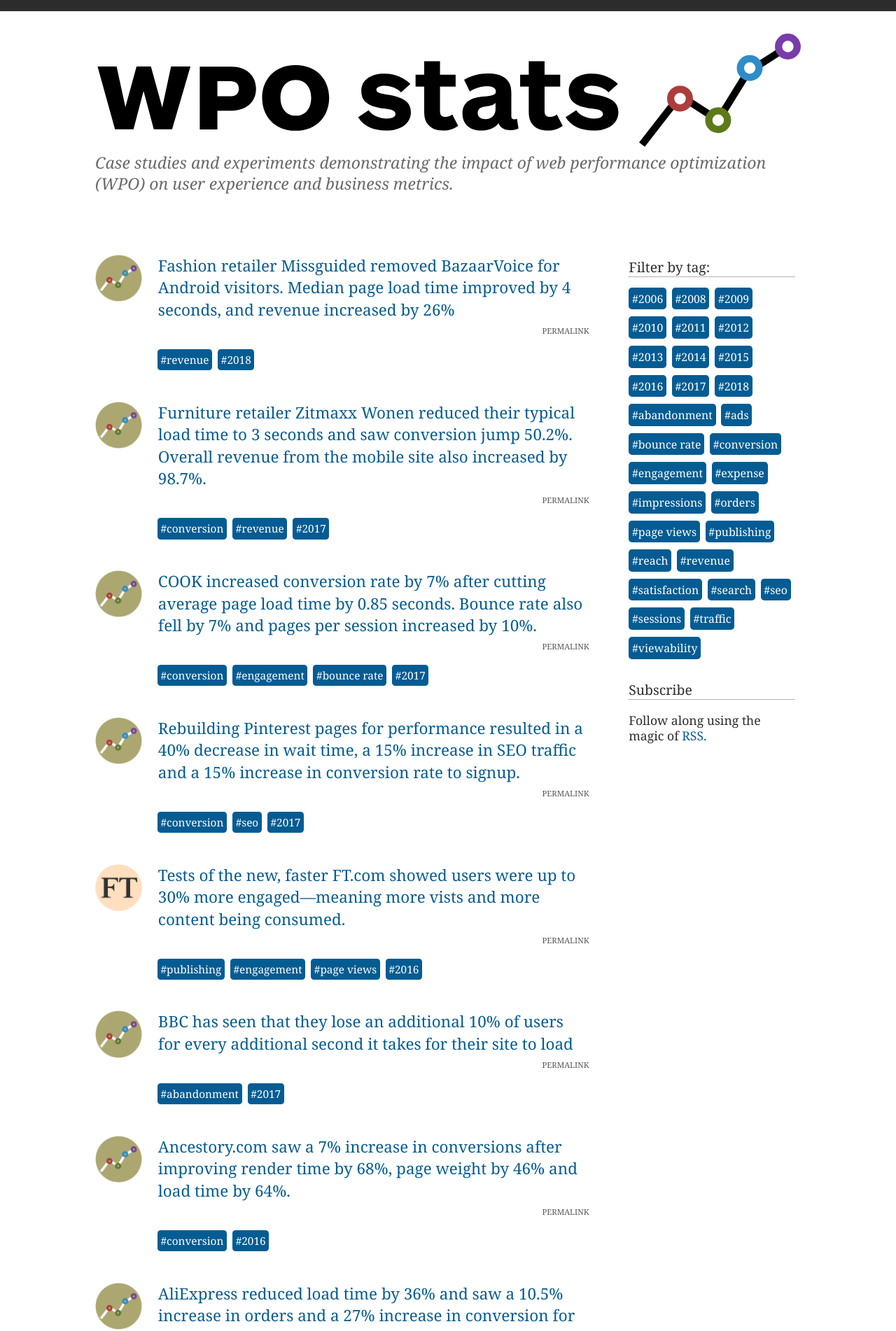
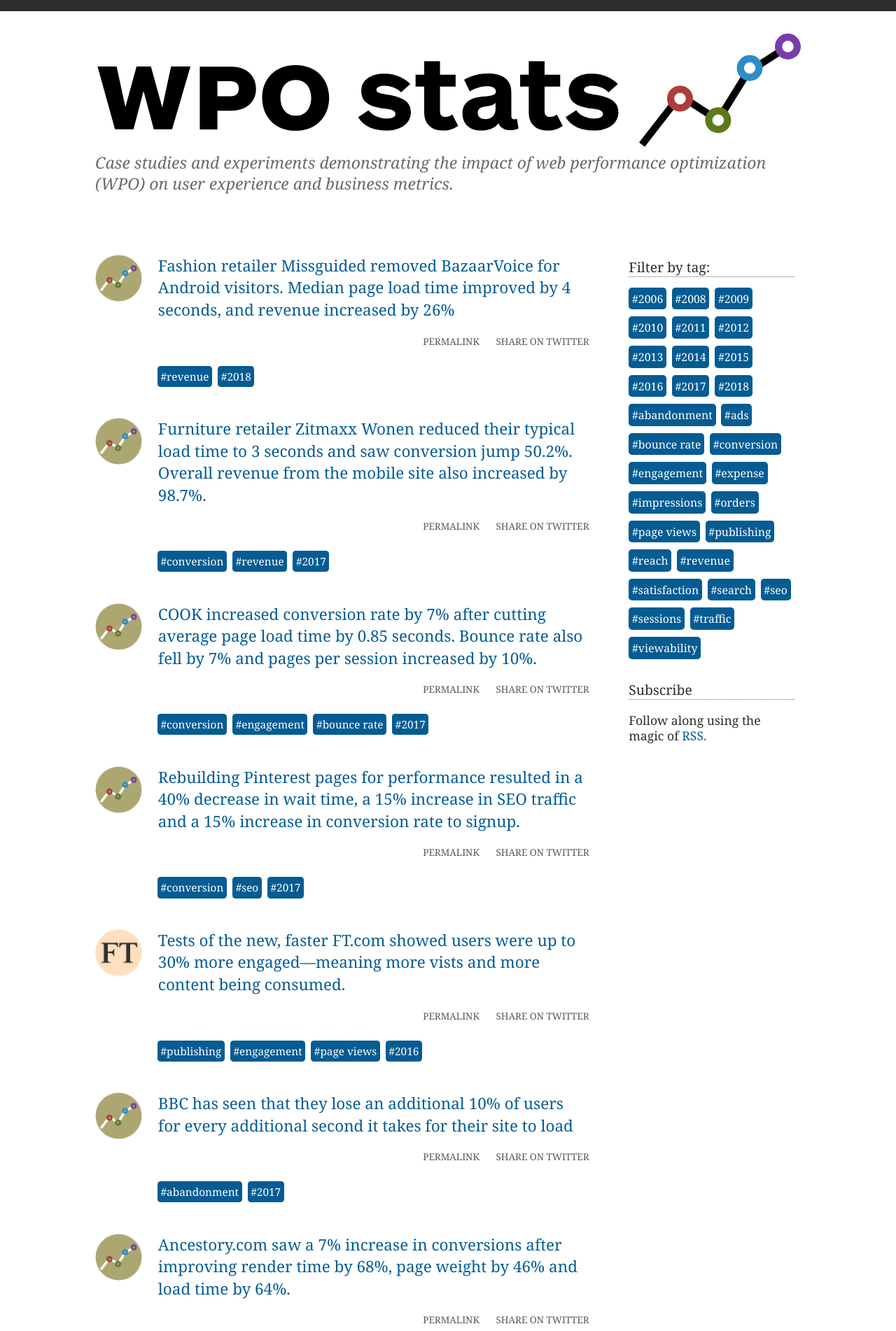
Before and after one commit to tkadlec/WPOStats, a Jekyll site: the page built from index.html, in a window 1280 px wide. Shown: the top 1902 px of the page at 70% size. Built offline with Jekyll 4.4.1, drawn with Linux system fonts in a browser that asks for light colours; the list of posts is cut into pages by our own code; some of the changed text lies outside the part shown.

Commit message:
Adding a Share on Twitter link

```diff
--- a/_layouts/post.html
+++ b/_layouts/post.html
@@ -11,6 +11,9 @@
           {% endif %}
           <p>
             <a href="{{ page.storySource }}">{{ page.title }}</a>
+            <small>
+                <a class="share-twitter" href="https://twitter.com/intent/tweet?text={{ page.title | cgi_escape }} https%3A%2F%2Fwpostats.com%2F{{page.url | cgi_escape}}">Share on Twitter</a>
+              </small>
           </p>
           <span class="tags">
             {% for tag in page.tags %}
--- a/_layouts/tag_index.html
+++ b/_layouts/tag_index.html
@@ -17,7 +17,11 @@
           <img src="/img/generic.png" alt="WPO Stats Icon" />
           {% endif %}
           <p>
-            <a href="{{ post.storySource }}">{{ post.title }}</a> <small><a href="{{post.url}}">Permalink</a></small>
+            <a href="{{ post.storySource }}">{{ post.title }}</a>
+            <small>
+              <a href="{{post.url}}">Permalink</a>
+              <a class="share-twitter" href="https://twitter.com/intent/tweet?text={{ post.title | cgi_escape }} https%3A%2F%2Fwpostats.com%2F{{post.url | cgi_escape}}">Share on Twitter</a>
+            </small>
           </p>
           <span class="tags">
             {% for tag in post.tags %}
--- a/_sass/objects/_slats.scss
+++ b/_sass/objects/_slats.scss
@@ -26,18 +26,26 @@
 			padding-left: 4em;
 		}
 		small{
-			font-size: .5em;
+			font-size: .6em;
 			text-transform: uppercase;
 			display: block;
-			text-align: right;
 
+			@media screen and (min-width: $bp-xsmall) {
+				text-align: right;
+			}
 			a {
 				color: #595757;
-				padding: .5em 0 .3em 0;
-				display: inline-block;
+				margin: .5em 0;
+				padding: 1em 0 .5em 0;
+				text-align: left;
+				display: block;
+				@media screen and (min-width: $bp-xsmall) {
+					margin-left: 1.5em;
+					display: inline-block;
+				}
 				&:hover{
 					text-decoration: underline;
-					color:  darken(#595757, 15);
+					color:  darken(#595757, 35);
 					@include transition(none .3s ease-in-out);
 				}
 			}
--- a/index.html
+++ b/index.html
@@ -12,7 +12,11 @@
           <img src="/img/generic.png" alt="WPO Stats Icon" />
           {% endif %}
           <p>
-            <a href="{{ post.storySource }}">{{ post.title }}</a> <small><a href="{{post.url}}">Permalink</a></small>
+            <a href="{{ post.storySource }}">{{ post.title }}</a>
+            <small>
+              <a href="{{post.url}}">Permalink</a>
+              <a class="share-twitter" href="https://twitter.com/intent/tweet?text={{ post.title | cgi_escape }} https%3A%2F%2Fwpostats.com%2F{{post.url | cgi_escape}}">Share on Twitter</a>
+            </small>
           </p>
           <span class="tags">
             {% for tag in post.tags %}
```
